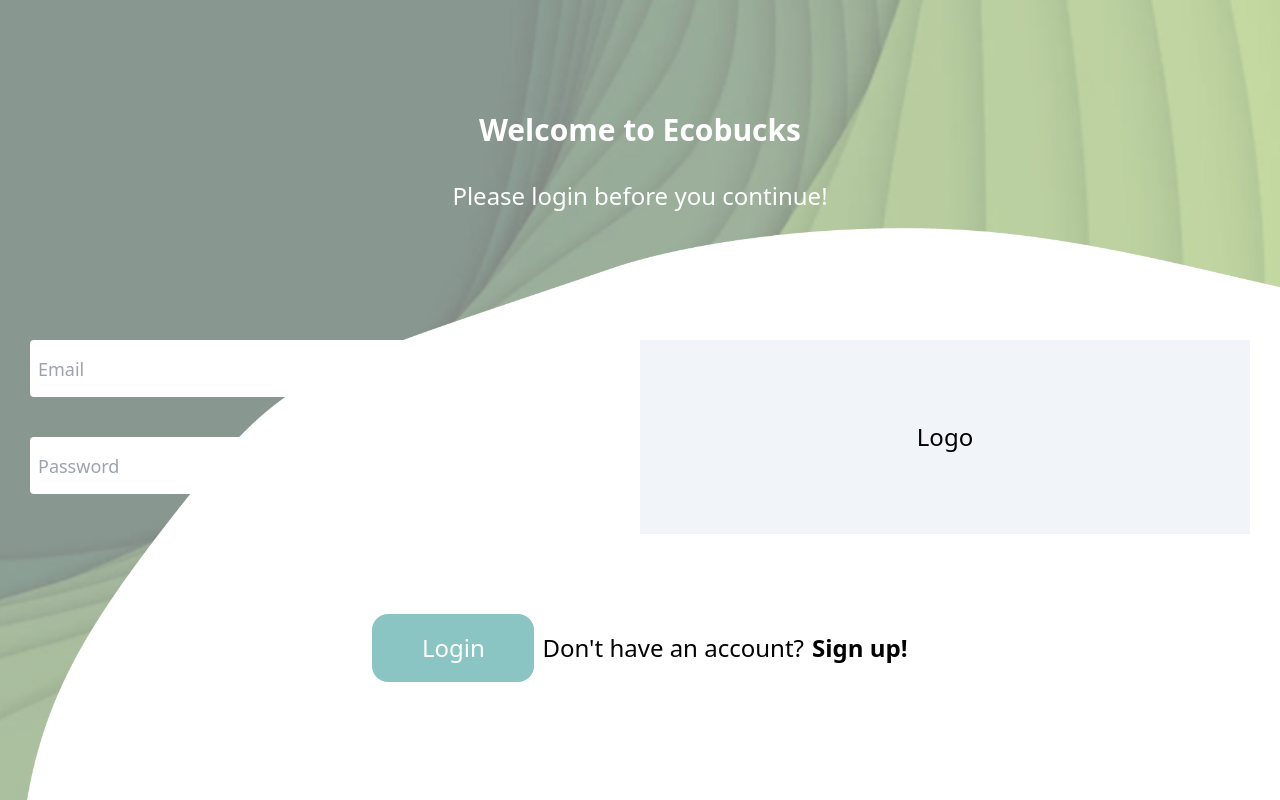
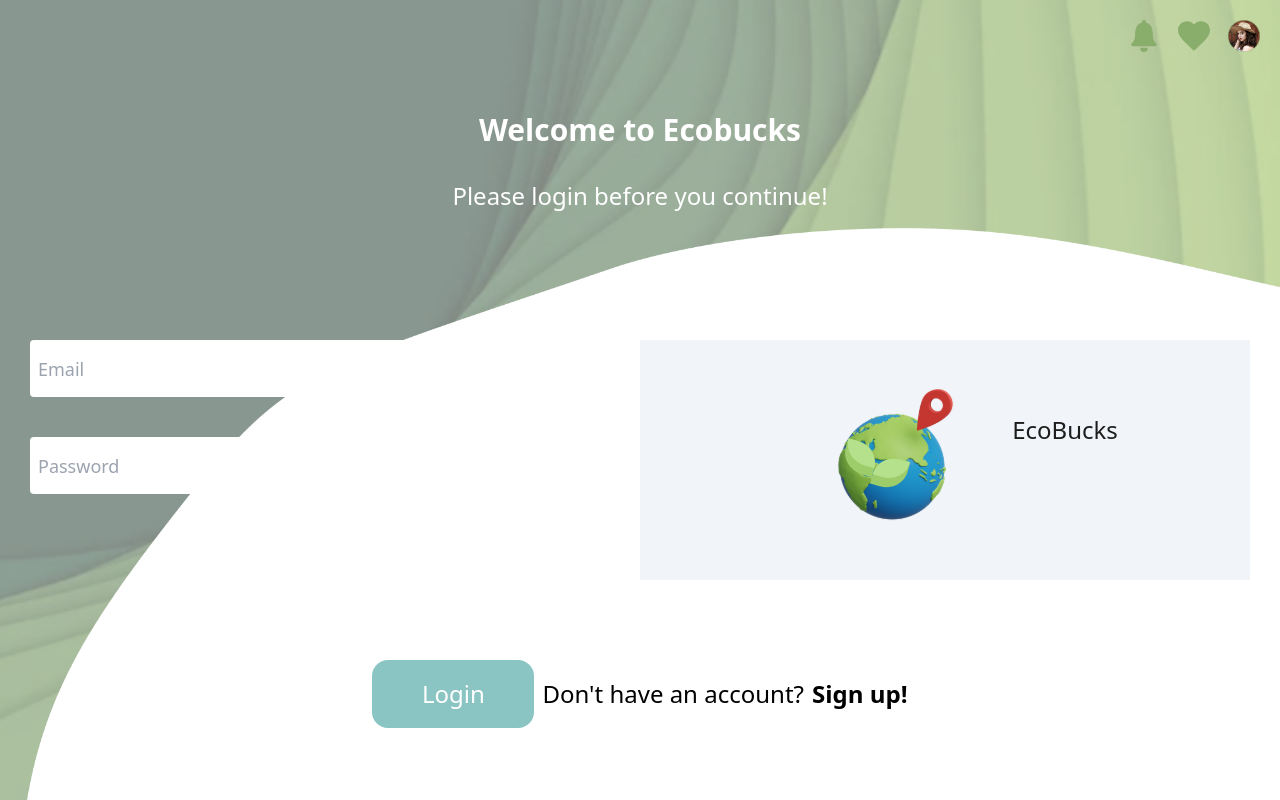
Before and after one commit to clauraz/ecobucks, a Next.js app: page /authentication in a window 1280 px wide. Built offline with nearby package versions, Linux system fonts and the light colour scheme.

Commit message:
added logo

```diff
--- a/pages/authentication/index.jsx
+++ b/pages/authentication/index.jsx
@@ -1,4 +1,5 @@
-import { useState } from 'react'
+import { useState, useEffect } from 'react'
+import Image from 'next/image'
 
 import Input from '../../components/Input'
 
@@ -48,6 +49,16 @@ const Authentication = () => {
     passwordConfirmation: '',
   })
 
+  const [active, setActive] = useState(1)
+
+  useEffect(() => {
+    if (active <= 4) {
+      setTimeout(() => setActive(active + 1), 250)
+    } else {
+      setActive(1)
+    }
+  }, [active])
+
   return (
     <div className="bg-img h-screen flex justify-center align-center">
       <div className="flex flex-col mt-28 text-2xl align-center items-center w-[1220px]">
@@ -59,7 +70,19 @@ const Authentication = () => {
             {viewMode === 'register' && <RegisterForm setRegisterDetails={setRegisterDetails} />}
           </div>
           <div className="w-[50%] h-full flex items-center justify-center bg-slate-100">
-            <p>Logo</p>
+            <Image src={`/assets/logo/Group${active}.svg`} width={240} height={240} alt="logo" />
+            <div className="flex absolute top-5 right-5 gap-[18px]">
+              <Image src="/assets/Icon ionic-ios-notifications.svg" width={32} height={32} alt="notifications" />
+              <Image src="/assets/Icon ionic-md-heart.svg" width={32} height={32} alt="heart" />
+              <Image
+                className="border-red-400 border"
+                src="/assets/Screenshot 2022-09-09 at 11.24.18.png"
+                width={32}
+                height={32}
+                alt="profile-picture"
+              />
+            </div>
+            <h2 className="text-[24px] mt-[-60px] text-[#1d1d1d]">EcoBucks</h2>
           </div>
         </div>
         <div className="w-full flex justify-center mt-20 items-center">
```
